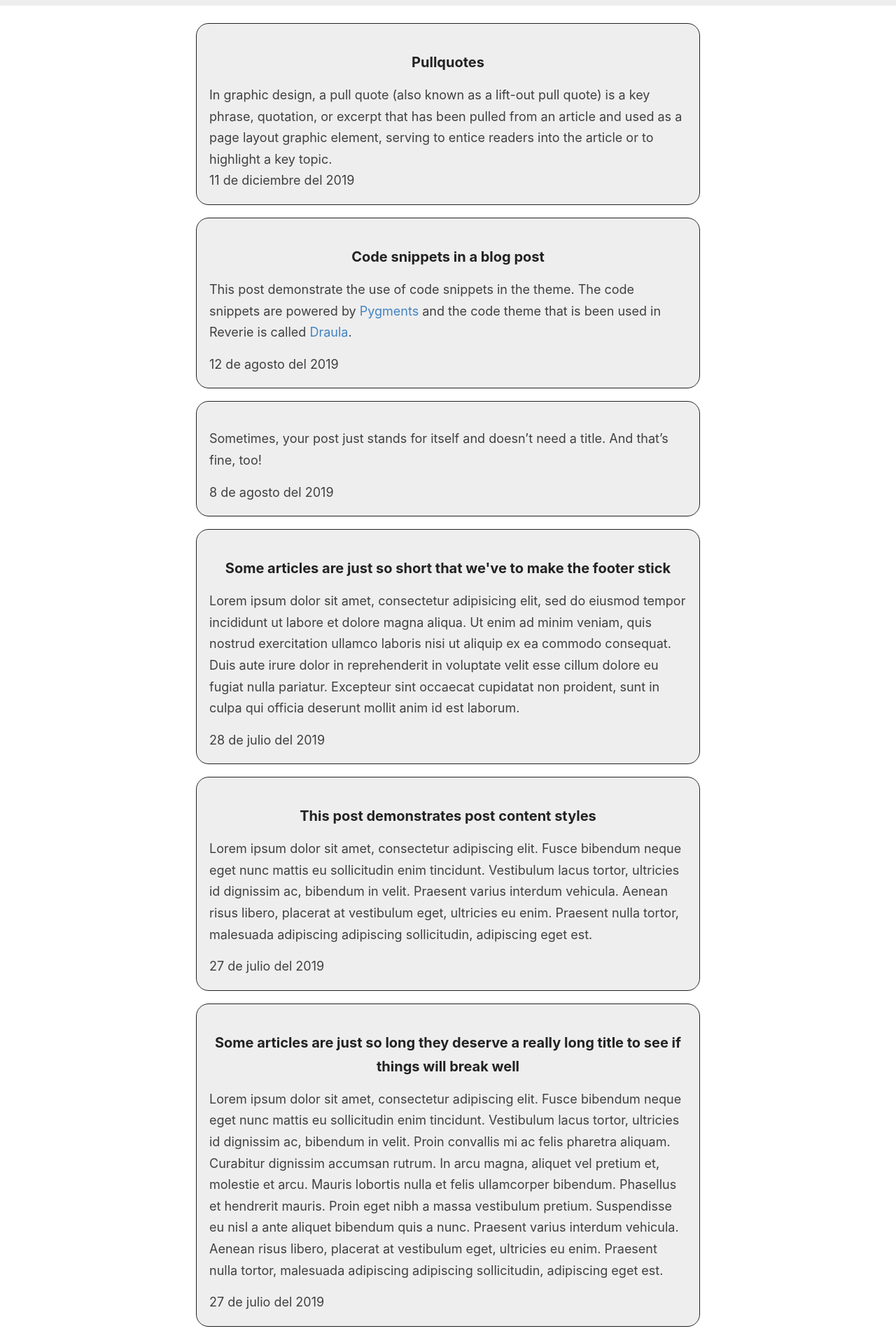
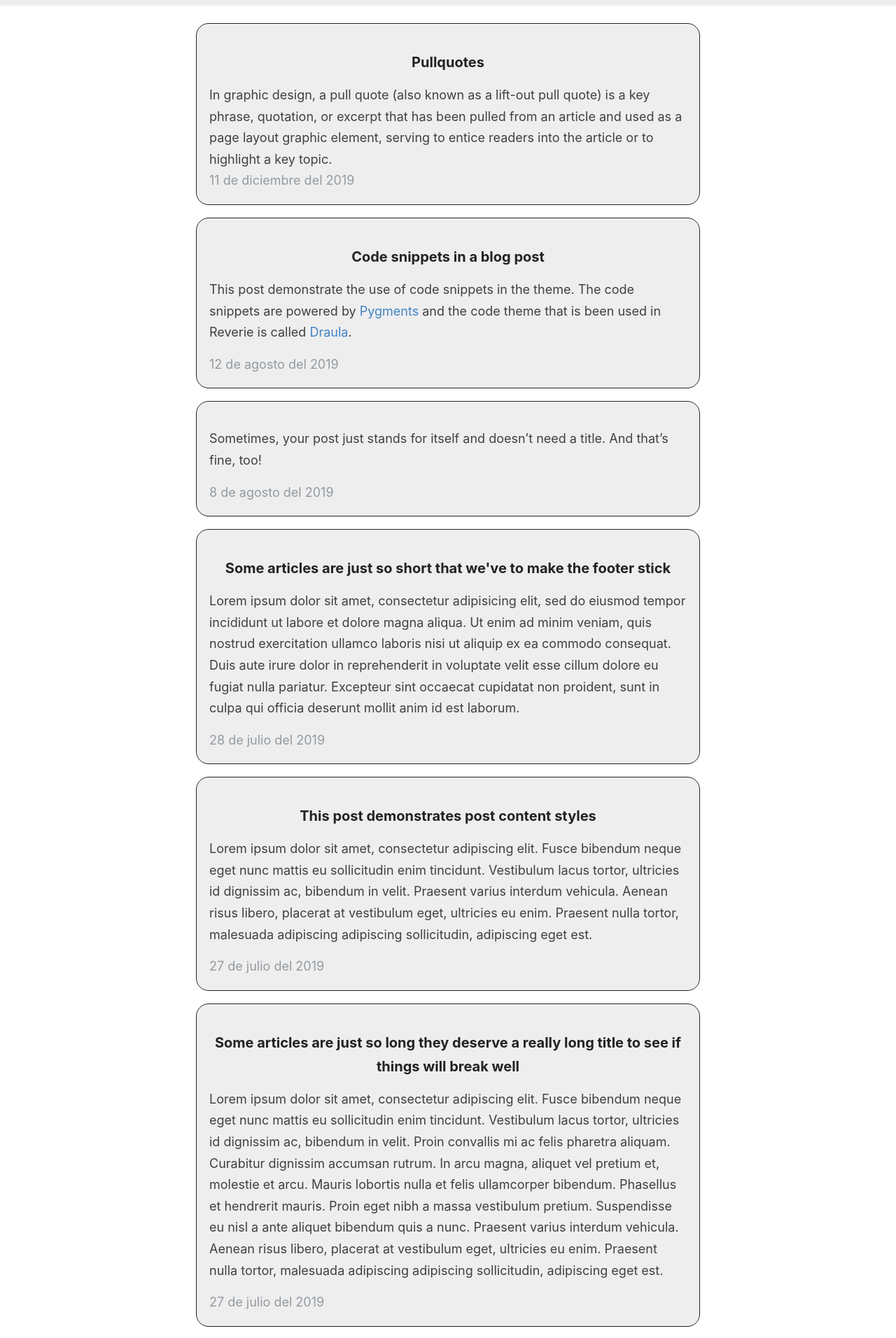
Before and after one commit to dfghjd/dfghjd.github.io, a Jekyll site: the page built from index.html, in a window 1280 px wide. Shown: the part 803-2715 px from the top of the page at 70% size. Built offline with Jekyll 4.4.1, drawn with Linux system fonts in a browser that asks for light colours; the list of posts is cut into pages by our own code.

Commit message:
post-date left

```diff
--- a/_layouts/post.html
+++ b/_layouts/post.html
@@ -6,10 +6,7 @@
   <h1>{{ page.title }}</h1>
 
   <div>
-    <p class="author_title">{{site.author}}  ·  {{ page.date | date: "%B %e, %Y" }}</p>
-    {% if page.last_modified_at %}
-    <p class="author_title" datetime="{{ page.last_modified_at | date_to_xmlschema }}">(Updated: {{ page.last_modified_at | date: "%b %-d, %Y" }})</p>
-    {% endif %}
+    <span class="post-date">{% include fechas-largas.html %}</span>
     <div class="post-tags">
       {% if post %}
         {% assign categories = post.categories %}
--- a/assets/style.scss
+++ b/assets/style.scss
@@ -441,15 +441,13 @@
   line-height: 1.2;
 }
 
-.author_title{
+.post-date{
   text-align: center;
   color: #939aa1;
-  letter-spacing: 2px;
 }
 
-.post_date{
-  text-align: center;
-  color: #939aa1;
+.left{
+  text-align: left;
 }
 
 .cd-container a {
--- a/index.html
+++ b/index.html
@@ -7,7 +7,7 @@
     <article class="post-entry">
       <h3>{{ post.title | escape }}</h3>
         {{ post.excerpt }}
-      <span class="post-date">{% include fechas.html %}</span>
+      <span class="post-date left">{% include fechas.html %}</span>
       <a class="post-link" href="{{ site.baseurl }}{{ post.url }}"></a>
     </article>
   {% endfor %}
```
